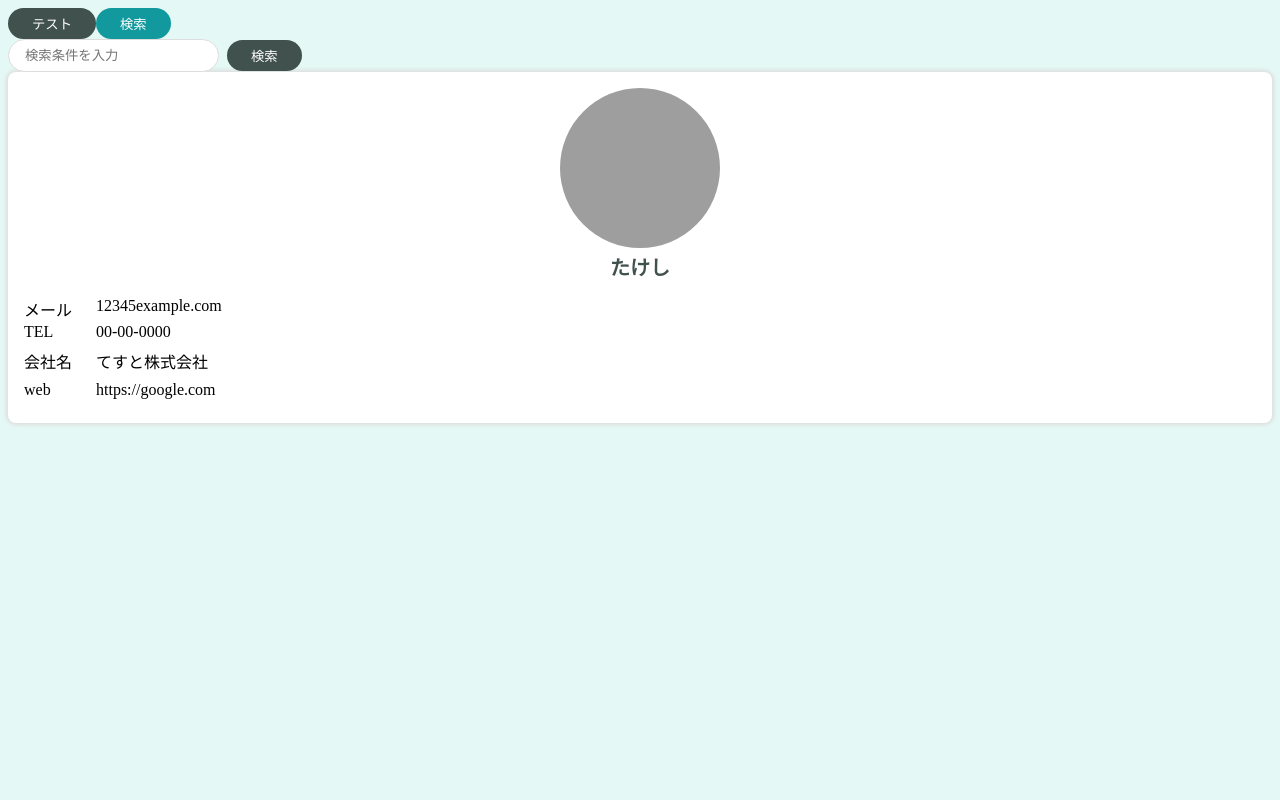
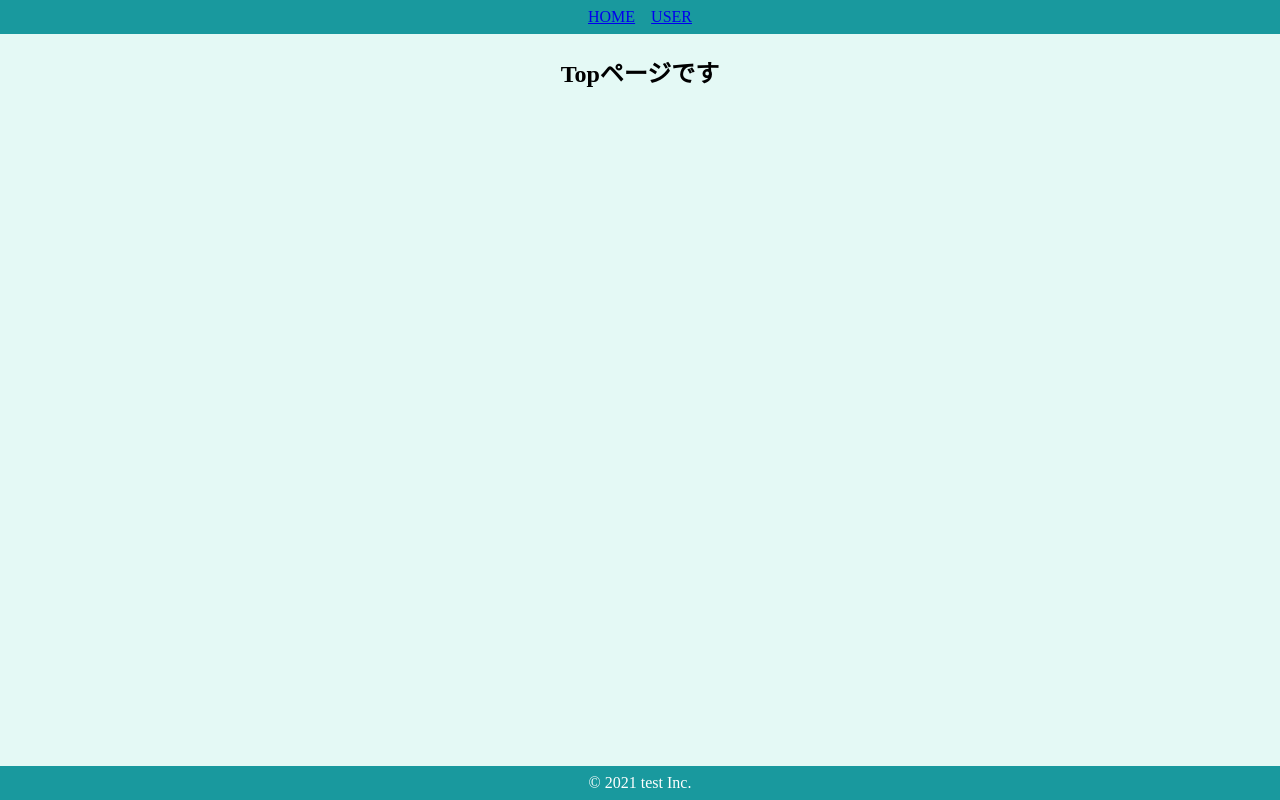
Before and after one commit to yushi-hosokawa/react-atom-design, a React (Create React App) app: page / in a window 1280 px wide. Built offline with nearby package versions, Linux system fonts and the light colour scheme; grey boxes are pictures that could not be loaded.

Commit message:
atomic-design完成

```diff
--- a/src/App.js
+++ b/src/App.js
@@ -1,27 +1,6 @@
-import { PrimaryButton } from "./components/atoms/button/PrimaryButton";
-import { SecondaryButton } from "./components/atoms/button/SecondaryButton";
-import { SearchInput } from "./components/molecules/SearchInput";
-import { UserCard } from "./components/organisms/user/UserCard";
+import { Router } from "./router/Router";
 import "./styles.css";
 
-const user = {
-  image: "https://source.unsplash.com/IuJc2qh2TcA",
-  name: "たけし",
-  email: "12345example.com",
-  phone: "00-00-0000",
-  company: {
-    name: "てすと株式会社"
-  },
-  website: "https://google.com"
-};
-
 export default function App() {
-  return (
-    <div className="App">
-      <PrimaryButton>テスト</PrimaryButton>
-      <SecondaryButton>検索</SecondaryButton>
-      <SearchInput />
-      <UserCard user={user} />
-    </div>
-  );
+  return <Router></Router>;
 }
--- /dev/null
+++ b/src/components/atoms/layout/Footer.jsx
@@ -0,0 +1,15 @@
+import styled from "styled-components";
+
+export const Footer = () => {
+  return <SFooter>&copy; 2021 test Inc.</SFooter>;
+};
+
+const SFooter = styled.header`
+  background-color: #19999e;
+  color: #fff;
+  text-align: center;
+  padding: 8px 0;
+  position: fixed;
+  bottom: 0;
+  width: 100%;
+`;
--- /dev/null
+++ b/src/components/atoms/layout/Header.jsx
@@ -0,0 +1,21 @@
+import { Link } from "react-router-dom";
+import styled from "styled-components";
+
+export const Header = () => {
+  return (
+    <SHeader>
+      <SLink to="/">HOME</SLink>
+      <SLink to="/">USER</SLink>
+    </SHeader>
+  );
+};
+
+const SHeader = styled.header`
+  background-color: #19999e;
+  color: #fff;
+  text-align: center;
+  padding: 8px 0;
+`;
+const SLink = styled(Link)`
+  margin: 0 8px;
+`;
--- /dev/null
+++ b/src/components/pages/Top.jsx
@@ -0,0 +1,13 @@
+import styled from "styled-components";
+
+export const Top = () => {
+  return (
+    <SContainer>
+      <h2>Topページです</h2>
+    </SContainer>
+  );
+};
+
+const SContainer = styled.div`
+  text-align: center;
+`;
--- /dev/null
+++ b/src/components/pages/Users.jsx
@@ -0,0 +1,45 @@
+import styled from "styled-components";
+import { SearchInput } from "../molecules/SearchInput";
+import { UserCard } from "../organisms/user/UserCard";
+
+const users = [...Array(10).keys()].map((val) => {
+  return {
+    id: val,
+    image: "https://source.unsplash.com/IuJc2qh2TcA",
+    name: `たけし${val}`,
+    email: "12345example.com",
+    phone: "00-00-0000",
+    company: {
+      name: "てすと株式会社"
+    },
+    website: "https://google.com"
+  };
+});
+
+export const Users = () => {
+  return (
+    <SContainer>
+      <h2>ユーザー一覧</h2>
+      <SearchInput />
+      <SUserArea>
+        {users.map((user) => {
+          return <UserCard key={user.id} user={user} />;
+        })}
+      </SUserArea>
+    </SContainer>
+  );
+};
+
+const SContainer = styled.div`
+  display: flex;
+  flex-direction: column;
+  align-items: center;
+  padding: 24px;
+`;
+const SUserArea = styled.div`
+  padding-top: 40px;
+  width: 100%;
+  display: grid;
+  grid-template-columns: repeat(auto-fit, minmax(200px, 1fr));
+  grid-gap: 20px;
+`;
--- /dev/null
+++ b/src/components/templates/DefaultLayout.jsx
@@ -0,0 +1,13 @@
+import { Footer } from "../atoms/layout/Footer";
+import { Header } from "../atoms/layout/Header";
+
+export const DefaultLayout = (props) => {
+  const { children } = props;
+  return (
+    <>
+      <Header />
+      {children}
+      <Footer />
+    </>
+  );
+};
--- /dev/null
+++ b/src/components/templates/HeaderOnly.jsx
@@ -0,0 +1,11 @@
+import { Header } from "../atoms/layout/Header";
+
+export const HeaderOnly = (props) => {
+  const { children } = props;
+  return (
+    <>
+      <Header />
+      {children}
+    </>
+  );
+};
--- /dev/null
+++ b/src/router/Router.jsx
@@ -0,0 +1,24 @@
+import { BrowserRouter, Switch, Route } from "react-router-dom";
+import { Top } from "../components/pages/Top";
+import { Users } from "../components/pages/Users";
+import { DefaultLayout } from "../components/templates/DefaultLayout";
+import { HeaderOnly } from "../components/templates/HeaderOnly";
+
+export const Router = () => {
+  return (
+    <BrowserRouter>
+      <Switch>
+        <Route exact path="/">
+          <DefaultLayout>
+            <Top />
+          </DefaultLayout>
+        </Route>
+        <Route path="/users">
+          <HeaderOnly>
+            <Users />
+          </HeaderOnly>
+        </Route>
+      </Switch>
+    </BrowserRouter>
+  );
+};
--- a/src/styles.css
+++ b/src/styles.css
@@ -1,3 +1,5 @@
 body {
   background-color: #e4f9f5;
+  margin: 0;
+  min-height: 100vh;
 }
```
